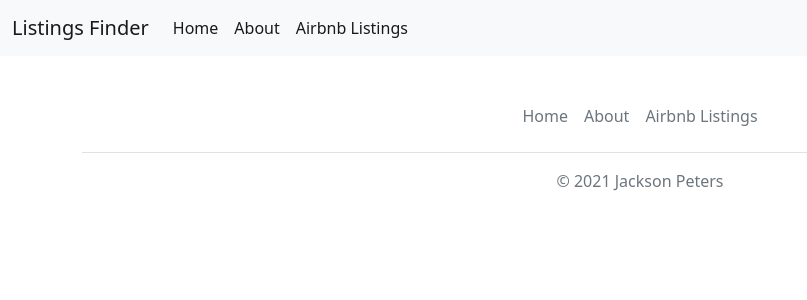
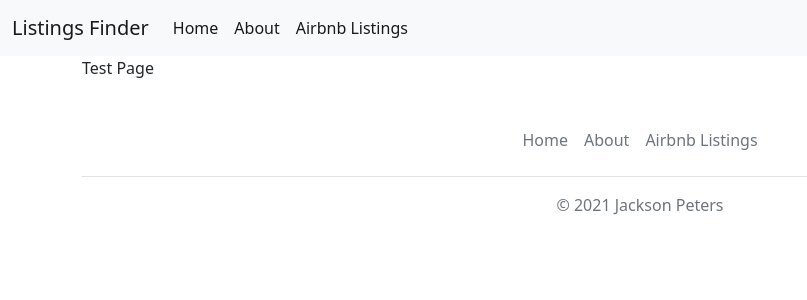
Before and after one commit to Jpete170/mern-frontend, a React (Create React App) app: page /about in a window 1280 px wide. Shown: the top 300 px of the page, without its empty margins (0-807 px from the left). Built offline with nearby package versions, Linux system fonts and the light colour scheme; no server answers; what axios-auth-refresh would draw is missing.

Commit message:
Fixed Navbar collapse bug; started writing 'About' screen

```diff
--- a/package.json
+++ b/package.json
@@ -9,6 +9,7 @@
     "axios-auth-refresh": "^3.2.1",
     "bootstrap": "^5.1.3",
     "dotenv": "^14.3.2",
+    "jquery": "^3.6.0",
     "react": "^17.0.2",
     "react-dom": "^17.0.2",
     "react-redux": "^7.2.6",
--- a/src/App.js
+++ b/src/App.js
@@ -1,5 +1,6 @@
 import React from 'react';
 import 'bootstrap/dist/css/bootstrap.min.css';
+import 'bootstrap/dist/js/bootstrap.bundle'
 import {BrowserRouter as Router, Routes, Route, Link} from "react-router-dom"
 
 import {Navigation} from './components/NavBar';
@@ -9,8 +10,7 @@ import Footer from './components/footer';
 //Page import declarations
 import Home from './screens/home';
 import  AirbnbIndex  from './screens/airbnb/airbnbIndex';
-//import AirbnbPage from './screens/airbnb/singlePage'
-import SinglePage from './screens/airbnb/singlePage';
+import About from './screens/about';
 
 import { Listing } from './screens/airbnb/listing';
 
@@ -19,14 +19,15 @@ import { Listing } from './screens/airbnb/listing';
 function App() {
   return (
     <div className="">
-      <header>
+      <div>
         <Navigation/>
-      </header>
+      </div>
       <main class="container">
         <Router>
           <div>
             <Routes>
               <Route path="/" element={<Home />} />
+              <Route path='/about' element={<About/>} />
               <Route path="/airbnb" element={<AirbnbIndex />} />
               <Route  path="/airbnb/:_id" element={<Listing/>}></Route>
 
--- /dev/null
+++ b/src/screens/about.js
@@ -0,0 +1,14 @@
+import React, {Component} from 'react'
+
+export default class About extends Component{
+
+
+    render(){
+
+        return(
+            <div>
+                <p>Test Page</p>
+            </div>
+        )
+    }
+}
```
Also changed, not shown: 1 other file (tests, documents, lock files or other folders).
